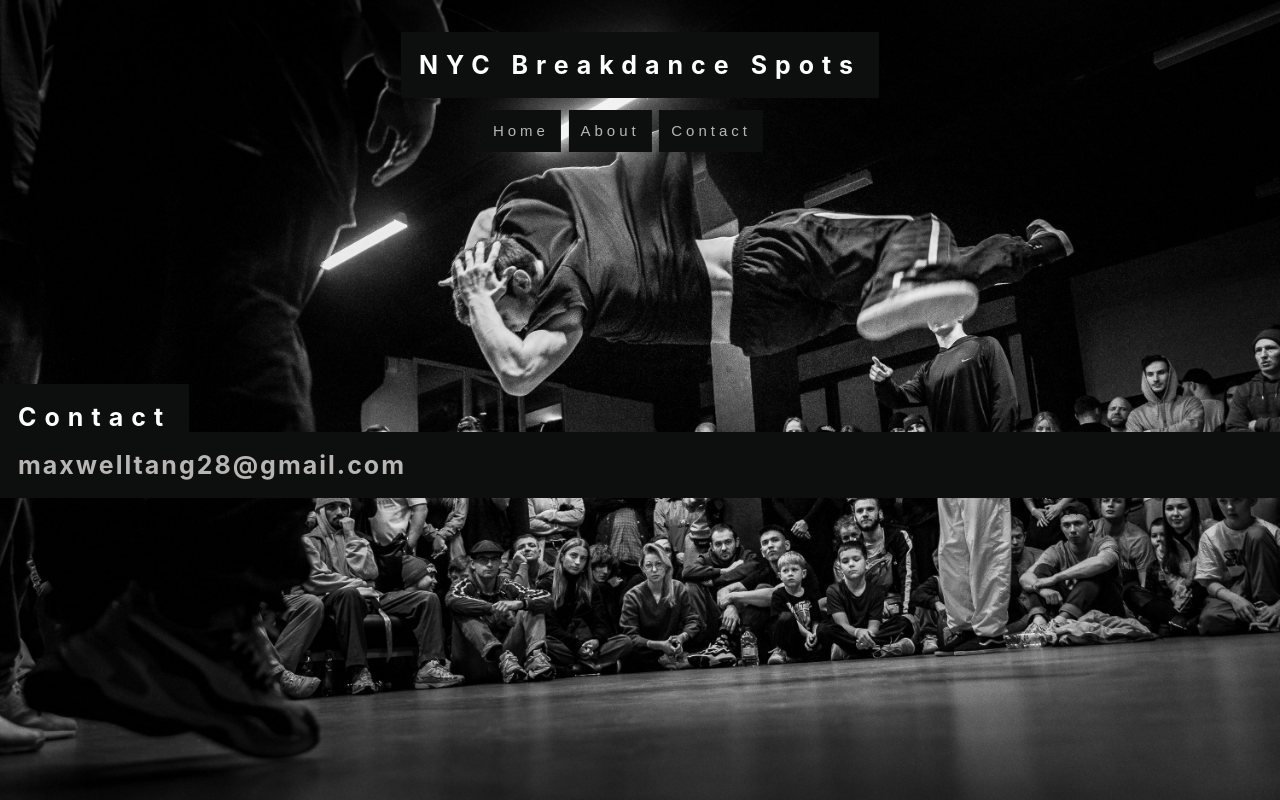
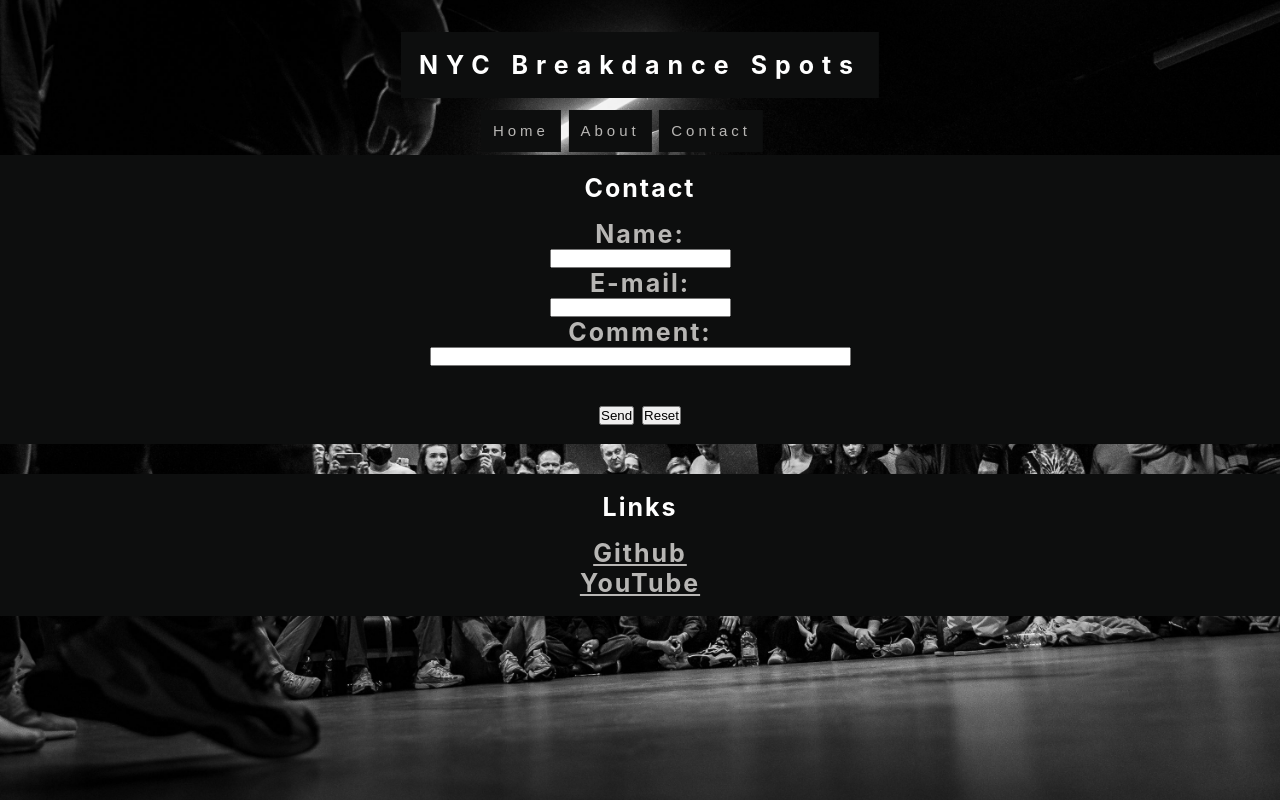
Before and after one commit to mackstey28/NYC-breakdance-spots, a website: page src/contact.html in a window 1280 px wide. Drawn offline with nearby package versions, Linux system fonts and the light colour scheme.

Commit message:
Updated about and contact
Add text and ways to contact me

```diff
--- a/src/contact.html
+++ b/src/contact.html
@@ -34,12 +34,30 @@
 
     <div id="content">
         <h1>
-            <h1 class="title">Contact</h1>
-            <!-- <img class="logo" src="./static/logo.png"/> -->
+            <h1 class="subheader">Contact</h1>
         </h1>
         <h1 class="text_body">
-            maxwelltang28@gmail.com
+            <form action="mailto:maxwelltang28@gmail.com" method="post" enctype="text/plain">
+                Name:<br>
+                <input type="text" name="name"><br>
+
+                E-mail:<br>
+                <input type="text" name="mail"><br>
+
+                Comment:<br>
+                <input type="text" name="comment" size="50"><br><br>
+
+                <input type="submit" value="Send">
+                <input type="reset" value="Reset">
+            </form>
         </h1>
+
+        <h1 class="subheader">Links</h1>
+        <h1 class="text_body">
+            <a href="https://github.com/mackstey28" style="color: #e8e6e3c7">Github</a><br>
+            <a href="https://www.youtube.com/@maxwell9000" style="color: #e8e6e3c7">YouTube</a>
+        </h1>
+
     </div>
 
 </body>
--- a/src/style.css
+++ b/src/style.css
@@ -71,11 +71,11 @@ body {
 }
 
 #content {
-  margin: 100px 0px 0px 0px;
+  margin: 0px 0px 0px 0px;
 }
 
 .map-viewer {
-  margin: auto;
+  margin: 100px auto 0px auto;
   border-style: solid;
   height: 75vh;
   width: 100vh;
@@ -104,6 +104,19 @@ body {
   cursor: pointer;
 }
 
+.subheader {
+  background-color: var(--darkreader-background-111111, #0d0e0e);
+  color: var(--darkreader-text-ffffff, #ffffff);
+
+  padding: 18px;
+  font-size: 25px;
+  letter-spacing: 2px;
+
+  text-align: center;
+
+  margin-bottom: -20px;
+}
+
 .text_body {
   background-color: var(--darkreader-background-111111, #0d0e0e);
   color: var(--darkreader-text-ffffff, #e8e6e3c7);
@@ -112,5 +125,19 @@ body {
   font-size: 25px;
   letter-spacing: 2px;
 
+  text-align: center;
+
+  margin-bottom: 30px;
+}
+
+.img {
+  background-color: var(--darkreader-background-111111, #0d0e0e);
+  color: var(--darkreader-text-ffffff, #e8e6e3c7);
+
+  padding: 18px;
+
+  max-height: 128px;
+  max-width: 128px;
+  display: block;
   margin: auto;
 }
```
Also changed, not shown: src/about.html (+7 -10 lines).
